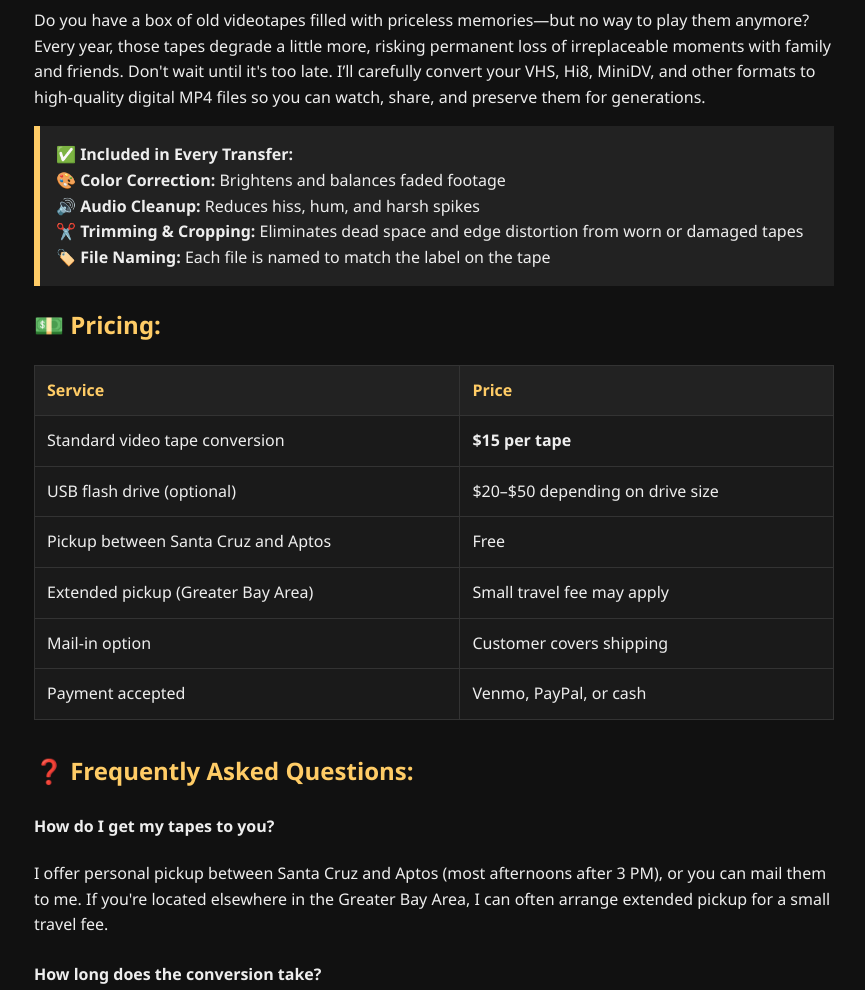
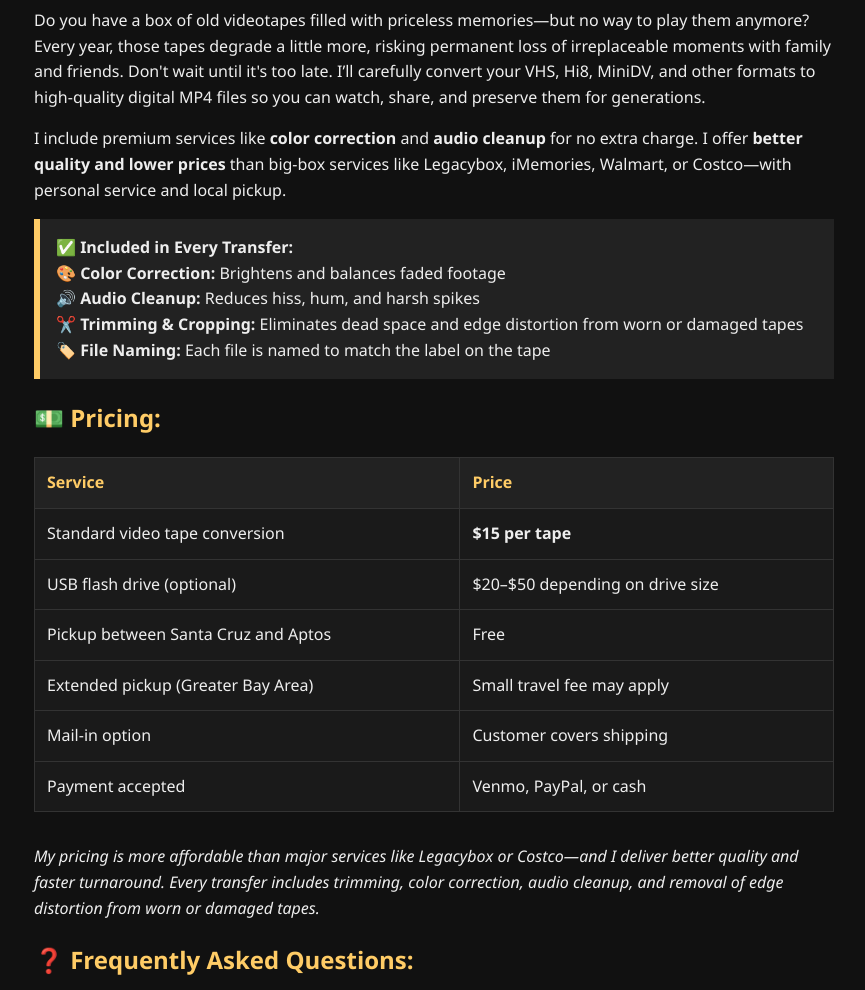
Before and after one commit to johnkyle4/santacruzvideotransfer, a plain HTML site: page index.html in a window 1280 px wide. Shown: the part 1060-2050 px from the top of the page, without its empty margins (206-1071 px from the left). Drawn offline with Linux system fonts and the light colour scheme.

Commit message:
More urgent

```diff
--- a/index.html
+++ b/index.html
@@ -110,6 +110,7 @@
   <main>
     <section>
       <p>Do you have a box of old videotapes filled with priceless memories—but no way to play them anymore? Every year, those tapes degrade a little more, risking permanent loss of irreplaceable moments with family and friends. Don't wait until it's too late. I’ll carefully convert your VHS, Hi8, MiniDV, and other formats to high-quality digital MP4 files so you can watch, share, and preserve them for generations.</p>
+      <p>I include premium services like <strong>color correction</strong> and <strong>audio cleanup</strong> for no extra charge. I offer <strong>better quality and lower prices</strong> than big-box services like Legacybox, iMemories, Walmart, or Costco—with personal service and local pickup.</p>
       <div style="background-color:#222;padding:1rem;border-left:6px solid #ffcc66;margin-top:1rem;">
         <strong>✅ Included in Every Transfer:</strong><br>
         🎨 <strong>Color Correction:</strong> Brightens and balances faded footage<br>
@@ -130,6 +131,7 @@
         <tr><td>Mail-in option</td><td>Customer covers shipping</td></tr>
         <tr><td>Payment accepted</td><td>Venmo, PayPal, or cash</td></tr>
       </table>
+      <p><em>My pricing is more affordable than major services like Legacybox or Costco—and I deliver better quality and faster turnaround. Every transfer includes trimming, color correction, audio cleanup, and removal of edge distortion from worn or damaged tapes.</em></p>
     </section>
 
     <section>
```
